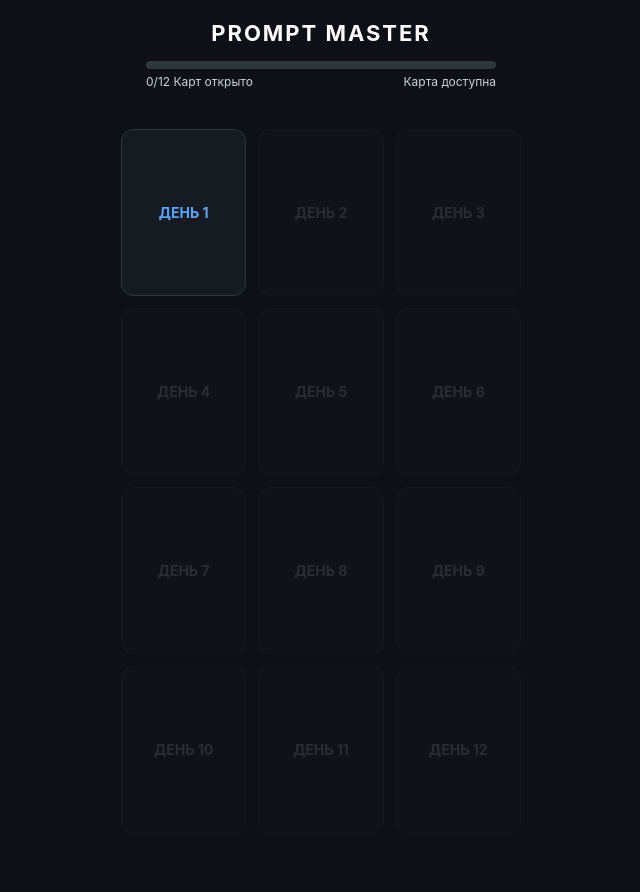
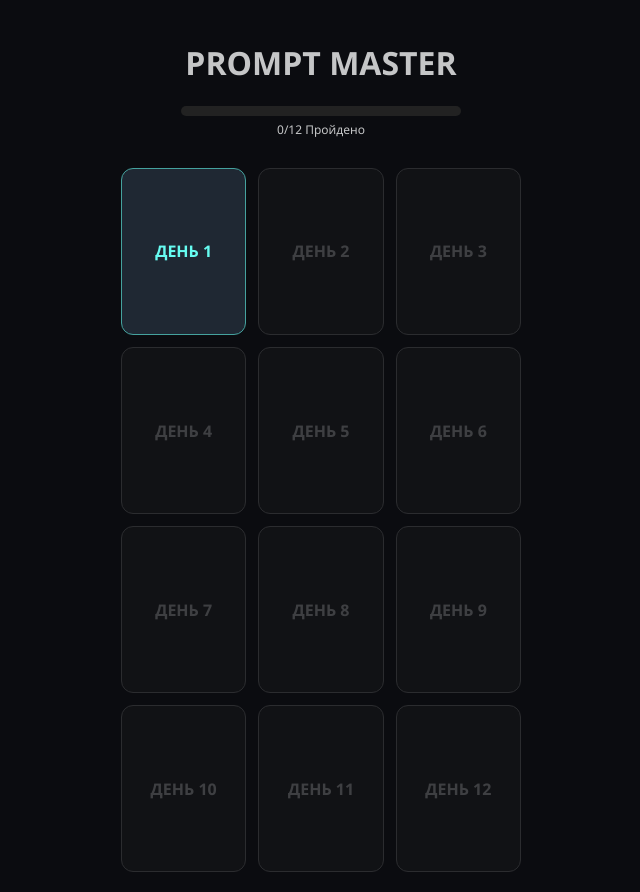
Before and after one commit to khabibra-star/my--daily--promts, a plain HTML site: page index.html in a window 1280 px wide. Shown: the whole page, without its empty margins (319-959 px from the left). Before the commit the page ends 854 px from the top, so only its background shows below. Drawn offline with Linux system fonts and the light colour scheme.

Commit message:
Add files via upload

```diff
--- a/index.html
+++ b/index.html
@@ -3,51 +3,42 @@
 <head>
     <meta charset="UTF-8">
     <meta name="viewport" content="width=device-width, initial-scale=1.0, maximum-scale=1.0, user-scalable=no">
-    <title>Prompt Master: 12 Дней ИИ</title>
+    <title>Prompt Master 12</title>
     <style>
         :root {
-            --bg: #0d1117;
-            --card-bg: #161b22;
-            --primary: #58a6ff;
+            --bg: #0b0c10;
+            --card-bg: #1f2833;
+            --primary: #66fcf1;
             --gold: #f1c40f;
-            --text: #c9d1d9;
-            --success: #238636;
+            --text: #c5c6c7;
         }
 
         body {
-            font-family: -apple-system, BlinkMacSystemFont, "Segoe UI", Roboto, sans-serif;
+            font-family: 'Segoe UI', Roboto, sans-serif;
             background-color: var(--bg);
             color: var(--text);
-            display: flex;
-            flex-direction: column;
-            align-items: center;
-            padding: 20px;
-            margin: 0;
-            min-height: 100vh;
+            display: flex; flex-direction: column; align-items: center;
+            padding: 20px; margin: 0; min-height: 100vh;
+            -webkit-tap-highlight-color: transparent; /* Убирает синюю рамку при клике на Android */
         }
 
-        .header { text-align: center; margin-bottom: 25px; width: 100%; }
-        h1 { font-size: 22px; color: #fff; margin: 0; text-transform: uppercase; letter-spacing: 2px; }
+        .header { text-align: center; margin-bottom: 20px; user-select: none; }
 
         /* Прогресс */
-        .progress-box { width: 100%; max-width: 350px; margin: 15px auto; }
-        .bar-bg { background: #30363d; height: 8px; border-radius: 4px; overflow: hidden; }
-        .bar-fill { height: 100%; background: var(--primary); width: 0%; transition: width 0.8s cubic-bezier(0.4, 0, 0.2, 1); }
-        .stats { font-size: 12px; margin-top: 5px; display: flex; justify-content: space-between; }
+        .progress-box { width: 280px; margin: 10px auto; }
+        .bar-bg { background: #222; height: 10px; border-radius: 5px; overflow: hidden; }
+        .bar-fill { height: 100%; background: var(--primary); width: 0%; transition: width 0.8s; }
 
-        /* Сетка карт */
+        /* Сетка */
         .grid {
-            display: grid;
-            grid-template-columns: repeat(3, 1fr);
-            gap: 12px;
-            width: 100%;
-            max-width: 400px;
+            display: grid; grid-template-columns: repeat(3, 1fr);
+            gap: 12px; width: 100%; max-width: 400px;
         }
 
-        .card { aspect-ratio: 3/4; perspective: 1000px; }
+        .card { aspect-ratio: 3/4; perspective: 1000px; user-select: none; }
         .card-inner {
             width: 100%; height: 100%; position: relative;
-            transform-style: preserve-3d; transition: transform 0.6s;
+            transform-style: preserve-3d; transition: transform 0.6s cubic-bezier(0.4, 0, 0.2, 1);
         }
         .card.is-flipped .card-inner { transform: rotateY(180deg); }
 
@@ -55,47 +46,40 @@
             position: absolute; width: 100%; height: 100%;
             backface-visibility: hidden; border-radius: 12px;
             display: flex; flex-direction: column; align-items: center;
-            justify-content: center; padding: 8px; box-sizing: border-box;
-            border: 1px solid #30363d;
+            justify-content: center; padding: 10px; box-sizing: border-box;
+            border: 1px solid #45a29e;
         }
 
-        .front { background: var(--card-bg); font-weight: bold; font-size: 14px; color: var(--primary); }
-        .back { background: #fff; color: #0d1117; transform: rotateY(180deg); text-align: center; }
+        .front { background: var(--card-bg); color: var(--primary); font-weight: bold; }
+        .back { background: #fff; color: #000; transform: rotateY(180deg); }
 
-        .prompt-text {
-            font-size: 10px; line-height: 1.3; margin-bottom: 8px;
-            filter: blur(4px); transition: filter 0.3s;
-            overflow: hidden; display: -webkit-box; -webkit-line-clamp: 4; -webkit-box-orient: vertical;
+        .prompt-box {
+            font-size: 10px; line-height: 1.2; margin-bottom: 10px;
+            filter: blur(5px); transition: filter 0.4s;
         }
-        .revealed .prompt-text { filter: blur(0); }
+        .revealed .prompt-box { filter: blur(0); }
 
         .btn {
-            background: #000; color: #fff; border: none; padding: 6px;
-            border-radius: 4px; font-size: 9px; cursor: pointer; width: 100%;
-            font-weight: bold; text-transform: uppercase;
+            background: #000; color: #fff; border: none; padding: 7px;
+            border-radius: 5px; font-size: 9px; cursor: pointer; width: 100%;
+            font-weight: bold;
         }
 
-        .card.locked { opacity: 0.2; filter: grayscale(1); pointer-events: none; }
+        .card.locked { opacity: 0.25; filter: grayscale(1); pointer-events: none; }
 
-        /* Финальный блок */
+        /* Финал */
         #finish {
-            display: none; margin-top: 30px; padding: 25px;
-            background: #161b22; border: 2px solid var(--gold);
-            border-radius: 20px; text-align: center; max-width: 350px;
-            animation: pop 0.5s cubic-bezier(0.175, 0.885, 0.32, 1.275);
+            display: none; margin-top: 30px; padding: 20px;
+            background: #1f2833; border: 2px solid var(--gold);
+            border-radius: 15px; text-align: center; width: 100%; max-width: 320px;
+            animation: fadeIn 1s;
         }
-        @keyframes pop { from { transform: scale(0.8); opacity: 0; } }
+        @keyframes fadeIn { from { opacity: 0; } to { opacity: 1; } }
 
         .cta {
             display: block; margin-top: 15px; padding: 15px;
             background: var(--gold); color: #000; text-decoration: none;
-            font-weight: 800; border-radius: 10px; font-size: 14px;
-        }
-
-        .share-btn {
-            margin-top: 10px; background: none; border: 1px solid var(--primary);
-            color: var(--primary); padding: 8px; border-radius: 8px;
-            font-size: 11px; cursor: pointer; display: flex; align-items: center; justify-content: center; gap: 5px;
+            font-weight: bold; border-radius: 8px;
         }
     </style>
 </head>
@@ -105,47 +89,34 @@
         <h1>PROMPT MASTER</h1>
         <div class="progress-box">
             <div class="bar-bg"><div class="bar-fill" id="bar"></div></div>
-            <div class="stats">
-                <span id="pText">0/12 Карт</span>
-                <span id="daysLeft">Ждем завтра</span>
-            </div>
+            <div style="font-size:12px; margin-top:5px;" id="pText">0/12 Пройдено</div>
         </div>
     </div>
 
     <div class="grid" id="grid"></div>
 
     <div id="finish">
-        <h2 style="color:var(--gold); margin:0;">ЛЕГЕНДАРНО! 🏆</h2>
-        <p style="font-size:13px;">Ты собрал все секретные промпты. Теперь ты на голову выше 99% пользователей нейросетей.</p>
-        <a href="https://t.me/ril404" class="cta">ПОЛУЧИТЬ БАЗУ ИЗ 500+ ПРОМПТОВ</a>
-        <button class="share-btn" onclick="shareApp()">📤 Поделиться челленджем</button>
+        <h2 style="color:var(--gold); margin:0;">ПОБЕДА! 🏆</h2>
+        <p style="font-size:13px;">Теперь ты мастер промптов. Готов к полной базе знаний?</p>
+        <a href="https://t.me/ril404" class="cta">ЗАБРАТЬ 500+ ПРОМПТОВ</a>
     </div>
 
     <script>
         const PROMPTS = [
-            "Действуй как опытный редактор. Перепиши мой текст так, чтобы он стал живым, убрал канцеляризмы и бил точно в боли аудитории.",
-            "Ты эксперт по маркетингу. Проанализируй мой продукт и предложи 5 нестандартных идей для вирального видео в TikTok.",
-            "Сформулируй 10 уточняющих вопросов, которые помогут мне лучше раскрыть тему личного бренда перед написанием статьи.",
-            "Преврати этот список сухих фактов в захватывающую историю (сторителлинг) для email-рассылки.",
-            "Действуй как Senior Python Developer. Оптимизируй этот код и добавь комментарии для новичка.",
-            "Составь подробный план обучения на месяц для освоения графического дизайна с нуля, учитывая 1 час занятий в день.",
-            "Представь, что ты психолог. Дай 3 техники борьбы с синдромом самозванца при переходе в новую сферу.",
-            "Напиши структуру продающего вебинара по модели AIDA для курса по мобильной фотографии.",
-            "Создай таблицу сравнения 3 популярных нейросетей для генерации изображений: плюсы, минусы и стоимость.",
-            "Действуй как SMM-стратег. Составь контент-план на неделю для кофейни, чтобы увеличить вовлеченность в комментариях.",
-            "Напиши промпт для Midjourney, чтобы получить фотореалистичный портрет киборга в стиле киберпанк, освещение 8k.",
-            "Ты — ИИ-ассистент. Проверь мою логику в этом бизнес-плане и найди 3 слабых места, которые могут привести к убыткам."
+            "Действуй как редактор...", "Идеи для сторис...", "Код на Python...",
+            "Нейминг бренда...", "Объясни квантовую...", "План тренировок...",
+            "Сценарий ролика...", "Пересказ книги...", "Карьерный коуч...",
+            "Рецепт ужина...", "Email-рассылка...", "Структура статьи..."
         ];
 
         let count = parseInt(localStorage.getItem('unlockedCount')) || 0;
         let lastDate = localStorage.getItem('lastUnlockDate') || "";
         const today = new Date().toDateString();
 
-        function updateUI() {
+        function update() {
             document.getElementById('bar').style.width = (count / 12 * 100) + "%";
-            document.getElementById('pText').innerText = `${count}/12 Карт открыто`;
+            document.getElementById('pText').innerText = count + "/12 Пройдено";
             if (count >= 12) document.getElementById('finish').style.display = 'block';
-            document.getElementById('daysLeft').innerText = (lastDate === today && count < 12) ? "Приходи завтра" : "Карта доступна";
         }
 
         const grid = document.getElementById('grid');
@@ -159,18 +130,17 @@
                 <div class="card-inner">
                     <div class="side front">ДЕНЬ ${i}</div>
                     <div class="side back">
-                        <div class="prompt-text" id="p-${i}">${PROMPTS[i-1]}</div>
-                        <button class="btn" onclick="copyPrompt(event, ${i})">КОПИРОВАТЬ</button>
+                        <div class="prompt-box" id="p-${i}">${PROMPTS[i-1]}</div>
+                        <button class="btn" id="btn-${i}" onclick="copyPrompt(event, ${i})">КОПИРОВАТЬ</button>
                     </div>
                 </div>
             `;
             if (canOpen) card.onclick = () => {
                 card.classList.add('is-flipped');
-                count = i;
-                lastDate = today;
+                count = i; lastDate = today;
                 localStorage.setItem('unlockedCount', count);
                 localStorage.setItem('lastUnlockDate', lastDate);
-                setTimeout(updateUI, 600);
+                setTimeout(update, 600);
             };
             grid.appendChild(card);
         }
@@ -178,26 +148,29 @@
         function copyPrompt(e, i) {
             e.stopPropagation();
             const text = document.getElementById(`p-${i}`).innerText;
-            navigator.clipboard.writeText(text);
-            e.target.closest('.card').classList.add('revealed');
-            const b = e.target;
-            b.innerText = "ГОТОВО!"; b.style.background = "#238636";
-            setTimeout(() => { b.innerText = "КОПИРОВАТЬ"; b.style.background = "#000"; }, 2000);
-        }
+            const btn = document.getElementById(`btn-${i}`);
 
-        function shareApp() {
-            if (navigator.share) {
-                navigator.share({
-                    title: 'Prompt Master Challenge',
-                    text: 'Я прошел 12-дневный челлендж по промптам! Попробуй и ты:',
-                    url: window.location.href
-                });
+            // Основной метод копирования
+            if (navigator.clipboard && navigator.clipboard.writeText) {
+                navigator.clipboard.writeText(text).then(() => successCopy(btn, i));
             } else {
-                alert("Скопируй ссылку и отправь другу: " + window.location.href);
+                // Запасной метод для старых браузеров
+                const el = document.createElement('textarea');
+                el.value = text; document.body.appendChild(el);
+                el.select(); document.execCommand('copy');
+                document.body.removeChild(el);
+                successCopy(btn, i);
             }
         }
 
-        updateUI();
+        function successCopy(btn, i) {
+            document.getElementById(`p-${i}`).parentElement.parentElement.parentElement.classList.add('revealed');
+            const original = btn.innerText;
+            btn.innerText = "ГОТОВО!"; btn.style.background = "#238636";
+            setTimeout(() => { btn.innerText = original; btn.style.background = "#000"; }, 2000);
+        }
+
+        update();
     </script>
 </body>
 </html>
```
